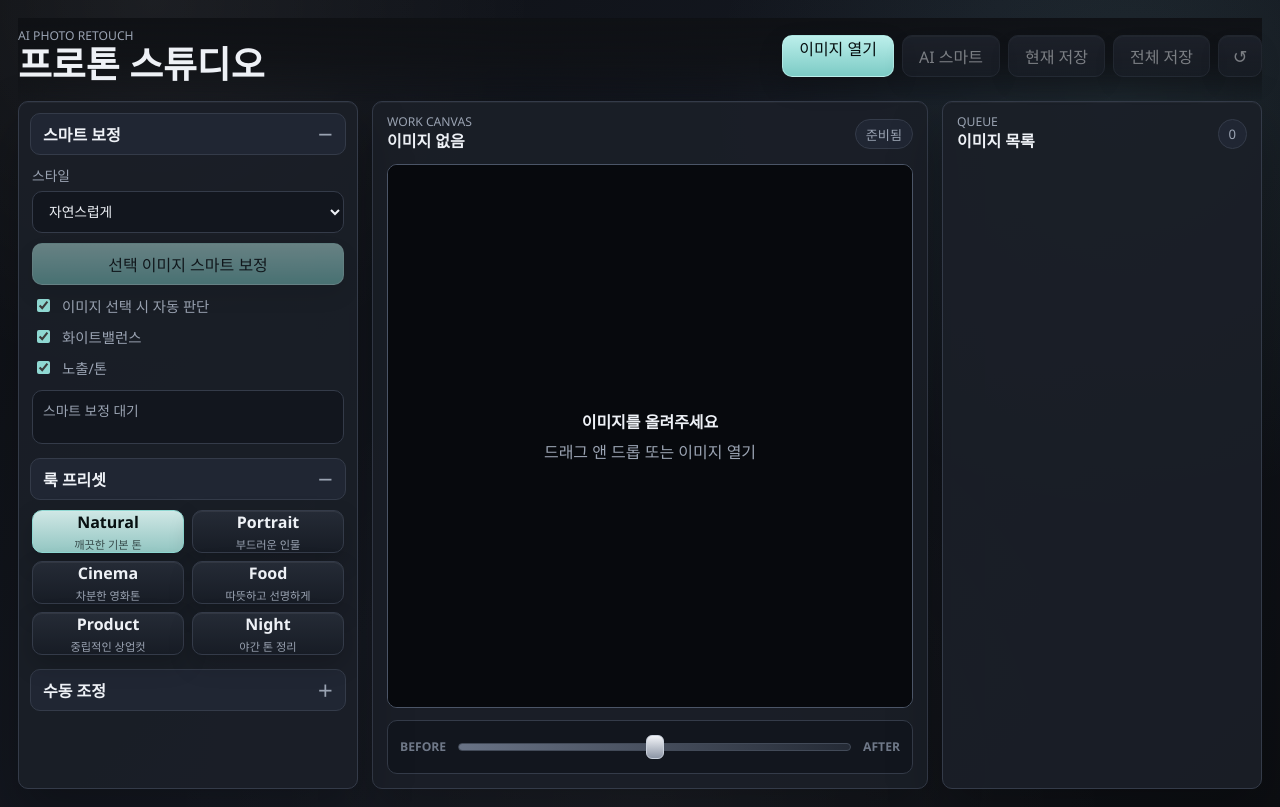
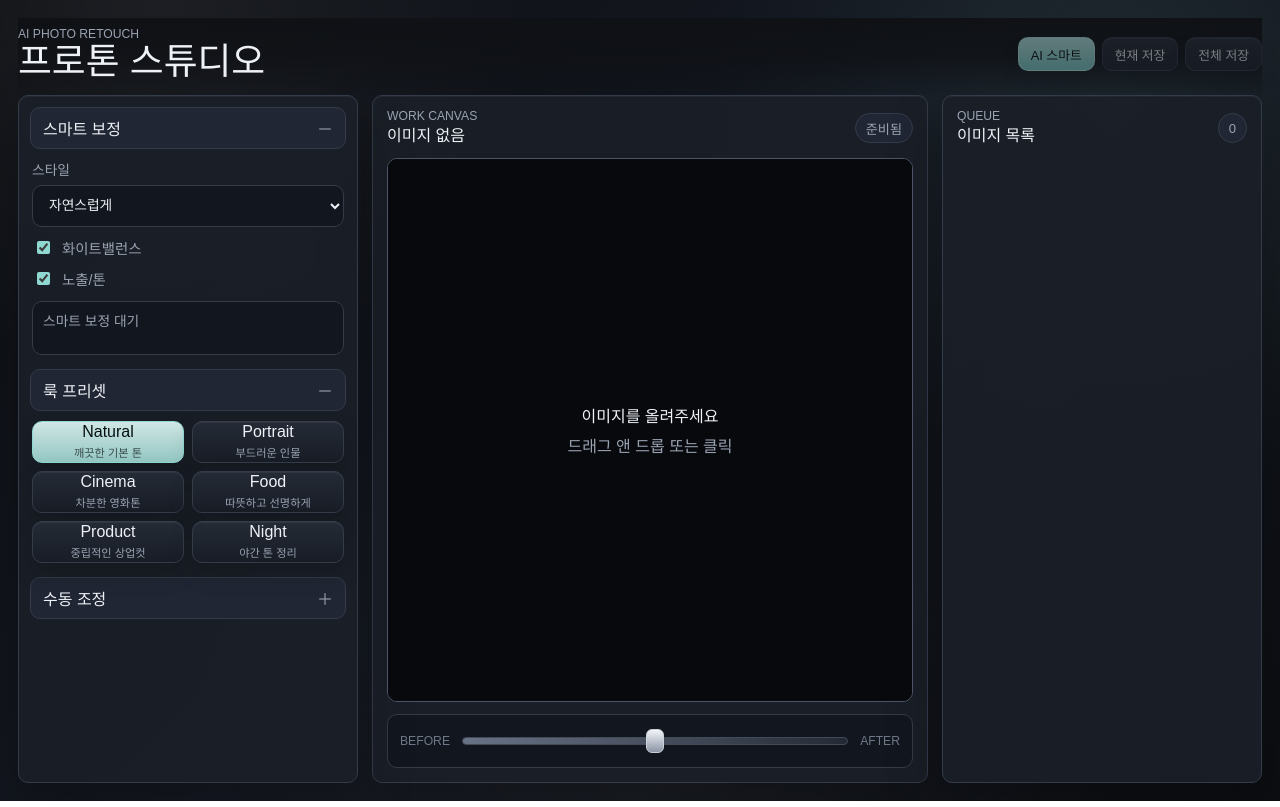
Before and after one commit to noctis248650-cyber/ProToneStudio, a website: page public/index.html in a window 1280 px wide. Drawn offline with Linux system fonts and the light colour scheme; a web font is replaced by a local one.

Commit message:
Simplify toolbar and AI fallback

```diff
--- a/public/app.js
+++ b/public/app.js
@@ -8,11 +8,8 @@ const dom = {
   statusText: document.querySelector("#statusText"),
   styleSelect: document.querySelector("#styleSelect"),
   smartButton: document.querySelector("#smartButton"),
-  smartButtonSide: document.querySelector("#smartButtonSide"),
   saveButton: document.querySelector("#saveButton"),
   saveAllButton: document.querySelector("#saveAllButton"),
-  resetButton: document.querySelector("#resetButton"),
-  autoOnSelect: document.querySelector("#autoOnSelect"),
   autoWhiteBalance: document.querySelector("#autoWhiteBalance"),
   autoTone: document.querySelector("#autoTone"),
   smartSummary: document.querySelector("#smartSummary"),
@@ -102,6 +99,7 @@ let renderToken = 0;
 let originalPreview = null;
 let processedPreview = null;
 let smartInFlight = false;
+let aiApiUnavailable = false;
 
 function cloneSettings(source) {
   return { ...DEFAULT_SETTINGS, ...source };
@@ -145,10 +143,8 @@ function bindEvents() {
 
   dom.compareRange.addEventListener("input", drawComparison);
   dom.smartButton.addEventListener("click", applySmartAdjustment);
-  dom.smartButtonSide.addEventListener("click", applySmartAdjustment);
   dom.saveButton.addEventListener("click", saveCurrentImage);
   dom.saveAllButton.addEventListener("click", saveAllImages);
-  dom.resetButton.addEventListener("click", resetCurrentImage);
   dom.styleSelect.addEventListener("change", () => {
     setSummary("스타일이 변경되었습니다. AI 스마트를 누르면 새 스타일로 다시 판단합니다.");
   });
@@ -286,7 +282,7 @@ async function selectPhoto(index) {
   renderFileList();
   updateCurrentInfo();
 
-  if (dom.autoOnSelect.checked && !photo.smartBase) {
+  if (!photo.smartBase) {
     await applySmartAdjustment();
   } else {
     setSummary(photo.smartSummary || "스마트 보정 대기");
@@ -341,7 +337,7 @@ function renderFileList() {
 }
 
 function setButtonsEnabled(enabled) {
-  for (const button of [dom.smartButton, dom.smartButtonSide, dom.saveButton, dom.saveAllButton, dom.resetButton]) {
+  for (const button of [dom.smartButton, dom.saveButton, dom.saveAllButton]) {
     button.disabled = !enabled;
   }
 }
@@ -349,6 +345,10 @@ function setButtonsEnabled(enabled) {
 async function applySmartAdjustment() {
   const photo = selectedPhoto();
   if (!photo || smartInFlight) {
+    if (!photo) {
+      setStatus("이미지를 먼저 올려주세요.");
+      setSummary("작업 캔버스를 클릭해서 이미지를 추가할 수 있습니다.");
+    }
     return;
   }
 
@@ -371,7 +371,7 @@ async function applySmartAdjustment() {
     photo.smartBase = cloneSettings(settings);
     photo.settings = cloneSettings(settings);
     photo.smartSummary = `${localResult.sceneName} · ${localResult.reason}`;
-    setSummary(`${photo.smartSummary} (로컬 분석)`);
+    setSummary(aiApiUnavailable ? `${photo.smartSummary} · AI API 연결 실패로 로컬 보정으로 전환됨` : `${photo.smartSummary} (로컬 분석)`);
     setStatus("로컬 스마트 보정 적용됨");
   } finally {
     smartInFlight = false;
@@ -383,9 +383,14 @@ async function applySmartAdjustment() {
 }
 
 async function requestAiAdjustment(photo) {
+  if (aiApiUnavailable) {
+    throw new Error("AI API is disabled for this session");
+  }
+
   const supabase = getSupabaseConfig();
   const canvas = createSourceCanvas(photo, 960);
   const imageDataUrl = canvas.toDataURL("image/jpeg", 0.82);
+  try {
     const response = await fetch(`${supabase.url}/functions/v1/smart-adjust`, {
       method: "POST",
       headers: {
@@ -397,10 +402,15 @@ async function requestAiAdjustment(photo) {
     });
 
     if (!response.ok) {
+      aiApiUnavailable = true;
       throw new Error(`AI request failed: ${response.status}`);
     }
 
-  return response.json();
+    return await response.json();
+  } catch (error) {
+    aiApiUnavailable = true;
+    throw error;
+  }
 }
 
 function getSupabaseConfig() {
@@ -408,6 +418,7 @@ function getSupabaseConfig() {
   const url = String(config.url || "").replace(/\/$/, "");
   const anonKey = String(config.anonKey || "");
   if (!url || !anonKey || url.includes("YOUR_SUPABASE") || anonKey.includes("YOUR_SUPABASE")) {
+    aiApiUnavailable = true;
     throw new Error("Supabase smart-adjust endpoint is not configured");
   }
   return { url, anonKey };
@@ -803,7 +814,7 @@ function drawHandle(context, x, y) {
 }
 
 function drawHud(context, x, y, text) {
-  context.font = "12px Segoe UI, sans-serif";
+  context.font = "12px DNFBitBit, sans-serif";
   const metrics = context.measureText(text);
   const width = metrics.width + 18;
   const height = 26;
@@ -909,10 +920,8 @@ function setSummary(text) {
 }
 
 function setSmartButtonsBusy(busy) {
-  for (const button of [dom.smartButton, dom.smartButtonSide]) {
-    button.disabled = busy || !selectedPhoto();
-    button.textContent = busy ? "분석 중..." : button === dom.smartButton ? "AI 스마트" : "선택 이미지 스마트 보정";
-  }
+  dom.smartButton.disabled = busy || !selectedPhoto();
+  dom.smartButton.textContent = busy ? "분석 중..." : "AI 스마트";
 }
 
 function escapeHtml(text) {
--- a/public/index.html
+++ b/public/index.html
@@ -15,11 +15,9 @@
           <h1>프로톤 스튜디오</h1>
         </div>
         <nav class="primary-actions" aria-label="주요 작업">
-          <label class="action-button primary" for="fileInput">이미지 열기</label>
-          <button class="action-button" id="smartButton" type="button">AI 스마트</button>
+          <button class="action-button primary" id="smartButton" type="button">AI 스마트</button>
           <button class="action-button" id="saveButton" type="button">현재 저장</button>
           <button class="action-button" id="saveAllButton" type="button">전체 저장</button>
-          <button class="icon-action" id="resetButton" type="button" aria-label="초기화">↺</button>
         </nav>
       </header>
 
@@ -38,7 +36,7 @@
             <canvas id="previewCanvas"></canvas>
             <div class="empty-state" id="emptyState">
               <strong>이미지를 올려주세요</strong>
-              <span>드래그 앤 드롭 또는 이미지 열기</span>
+              <span>드래그 앤 드롭 또는 클릭</span>
             </div>
           </div>
 
@@ -63,11 +61,6 @@
                   <option value="food">음식 사진</option>
                   <option value="space">공간/부동산</option>
                 </select>
-              </label>
-              <button class="wide-action" id="smartButtonSide" type="button">선택 이미지 스마트 보정</button>
-              <label class="check-row">
-                <input id="autoOnSelect" type="checkbox" checked />
-                <span>이미지 선택 시 자동 판단</span>
               </label>
               <label class="check-row">
                 <input id="autoWhiteBalance" type="checkbox" checked />
--- a/public/styles.css
+++ b/public/styles.css
@@ -19,12 +19,13 @@
   --accent-strong: #bcefeb;
   --danger: #d07c70;
   --radius: 10px;
-  --font-title: "DNFBitBit", "Segoe UI", sans-serif;
-  --font-body: "Segoe UI", "Noto Sans KR", sans-serif;
+  --font-title: "DNFBitBit", sans-serif;
+  --font-body: "DNFBitBit", sans-serif;
 }
 
 * {
   box-sizing: border-box;
+  font-weight: 400;
 }
 
 html,
@@ -36,6 +37,7 @@ body {
   margin: 0;
   color: var(--text);
   font-family: var(--font-body);
+  font-synthesis: none;
   background:
     radial-gradient(circle at 12% 0%, rgba(255, 255, 255, 0.06), transparent 24rem),
     radial-gradient(circle at 88% 12%, rgba(143, 216, 210, 0.09), transparent 26rem),
@@ -75,8 +77,8 @@ button:disabled {
   display: flex;
   align-items: center;
   justify-content: space-between;
-  gap: 18px;
-  padding: 12px 0 18px;
+  gap: 16px;
+  padding: 10px 0 14px;
   background: linear-gradient(rgba(15, 17, 21, 0.96), rgba(15, 17, 21, 0.78), transparent);
   backdrop-filter: blur(14px);
 }
@@ -105,7 +107,7 @@ button:disabled {
 .primary-actions {
   display: flex;
   justify-content: flex-end;
-  gap: 8px;
+  gap: 7px;
   flex-wrap: wrap;
 }
 
@@ -125,8 +127,15 @@ button:disabled {
 }
 
 .action-button,
+.icon-action,
 .wide-action {
-  padding: 0 16px;
+  min-height: 34px;
+  font-size: 0.8rem;
+}
+
+.action-button,
+.wide-action {
+  padding: 0 12px;
 }
 
 .action-button.primary,
@@ -137,7 +146,7 @@ button:disabled {
 }
 
 .icon-action {
-  width: 44px;
+  width: 36px;
   font-size: 1.1rem;
 }
 
@@ -312,7 +321,6 @@ button:disabled {
 .compare-strip span {
   color: var(--subtle);
   font-size: 0.76rem;
-  font-weight: 700;
 }
 
 input[type="range"] {
@@ -375,7 +383,6 @@ summary {
   color: var(--text);
   background: #202633;
   cursor: pointer;
-  font-weight: 700;
   list-style: none;
 }
 
@@ -538,7 +545,6 @@ select {
 
 .file-name {
   color: var(--text);
-  font-weight: 700;
 }
 
 .file-path {
```
Lines whose indentation alone changed are shown as unchanged.
